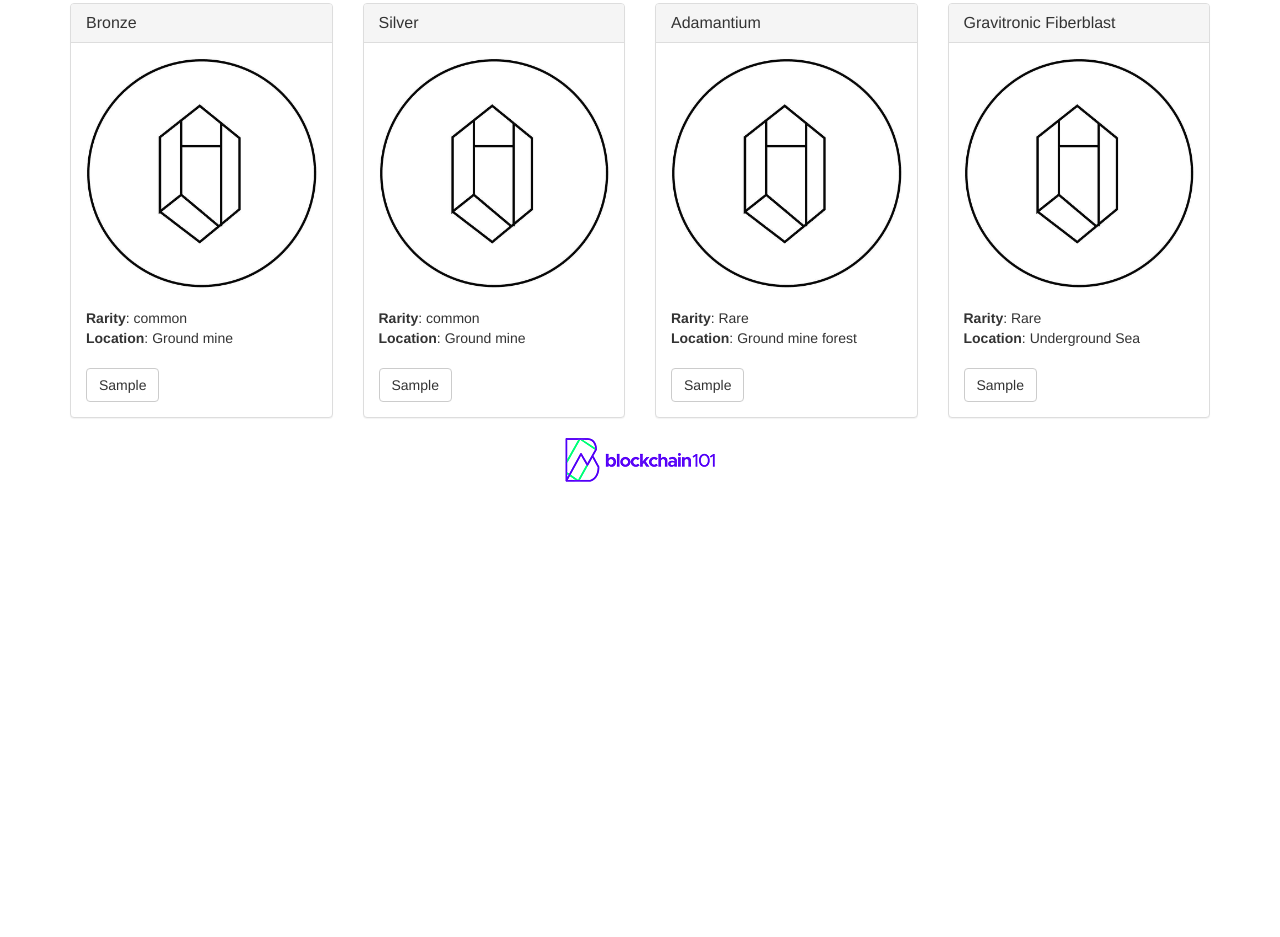
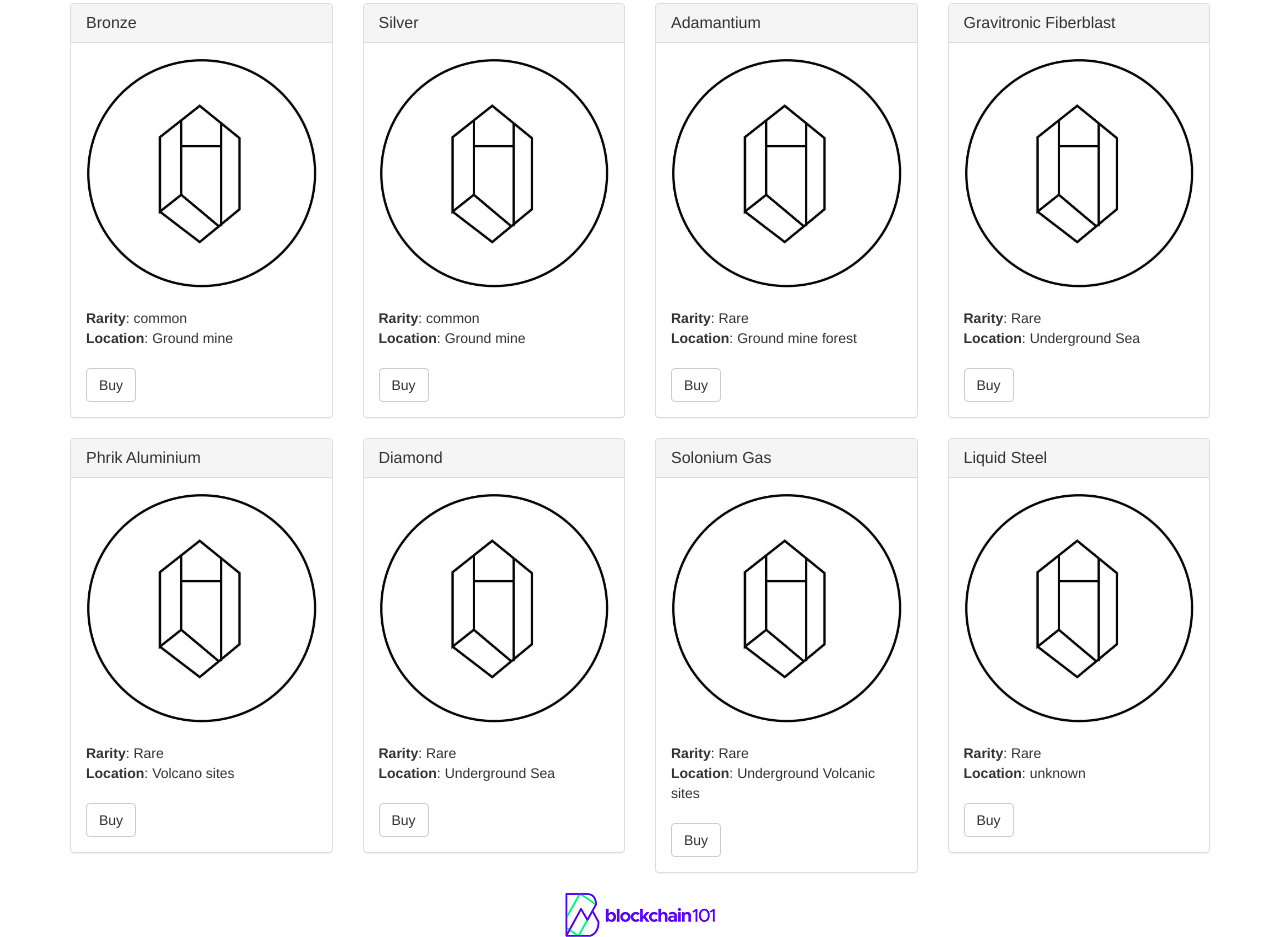
Before and after one commit to 4math2379/CraftingChain-, a website: page src/index.html in a window 1280 px wide. Shown: the part 553-1490 px from the top of the page. Before the commit the page ends 1035 px from the top, so only its background shows below. Drawn offline with nearby package versions, Linux system fonts and the light colour scheme; files whose address does not match are found by name.

Commit message:
add resource and build Wen3 popup

```diff
--- a/src/index.html
+++ b/src/index.html
@@ -44,7 +44,7 @@
             <br/><br/>
             <strong>Rarity</strong>: <span class="resource-rarity">Common</span><br/>
             <strong>Location</strong>: <span class="resource-location">Ground mine</span><br/><br/>
-            <button class="btn btn-default btn-sample" type="button" data-id="0">Sample</button>
+            <button class="btn btn-default btn-sample" type="button" data-id="0">Buy</button>
           </div>
         </div>
       </div>
--- a/src/resources.json
+++ b/src/resources.json
@@ -26,8 +26,35 @@
     "picture": "images/resources.jpg",
     "rarity": "Rare",
     "location": "Underground Sea"
+  },
+  {
+    "id": 4,
+    "name": "Phrik Aluminium",
+    "picture": "images/resources.jpg",
+    "rarity": "Rare",
+    "location": "Volcano sites"
+  } ,
+  {
+    "id": 5,
+    "name": "Diamond",
+    "picture": "images/resources.jpg",
+    "rarity": "Rare",
+    "location": "Underground Sea"
+  },
+  {
+    "id": 6,
+    "name": "Solonium Gas",
+    "picture": "images/resources.jpg",
+    "rarity": "Rare",
+    "location": "Underground Volcanic sites"
+  },
+  {
+    "id": 7,
+    "name": "Liquid Steel",
+    "picture": "images/resources.jpg",
+    "rarity": "Rare",
+    "location": "unknown"
   }
 
 
-
 ]
--- a/truffle-config.js
+++ b/truffle-config.js
@@ -11,20 +11,29 @@
  *     gasPrice: 10000000000,
  *   },
  */
-var HDWalletProvider = require("truffle-hdwallet-provider");
+//var HDWalletProvider = require("truffle-hdwallet-provider");
 
-var mnemonic = "parent crazy slot apple payment decline zebra demise stock census slow thrive"
+//var mnemonic = "parent crazy slot apple payment decline zebra demise stock census slow thrive"
 
 module.exports = {
-  networks: {
-    ropsten: {
-      provider: function() {
-        return new HDWalletProvider(mnemonic, "https://ropsten.infura.io/v3/583c67d6aae34e3794a8b5fd9009dc93")
-      },
-      network_id: '3',
-      gas: 4000000,
-      gasPrice: 21
-    }
+
+
+  development: {
+    host: "127.0.0.1",
+    port: 7545,
+    network_id: "*" // Match any network id
   }
 
+
+  // networks: {
+  //   ropsten: {
+  //     provider: function() {
+  //       return new HDWalletProvider(mnemonic, "https://ropsten.infura.io/v3/583c67d6aae34e3794a8b5fd9009dc93")
+  //     },
+  //     network_id: '3',
+  //     gas: 4000000,
+  //     gasPrice: 21
+  //   }
+  // }
+
 };
```
Also changed, not shown: build/contracts/Harvest.json, build/contracts/Migrations.json, 1 other file.
